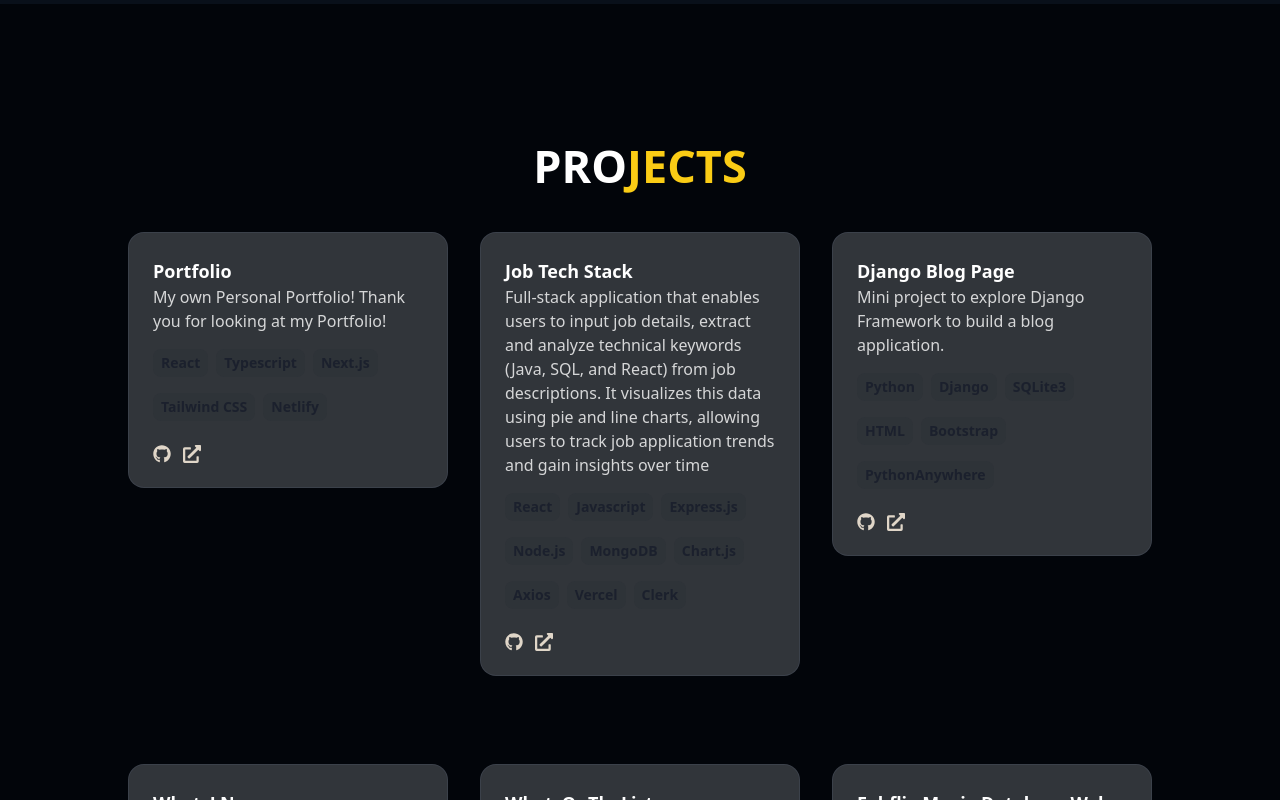
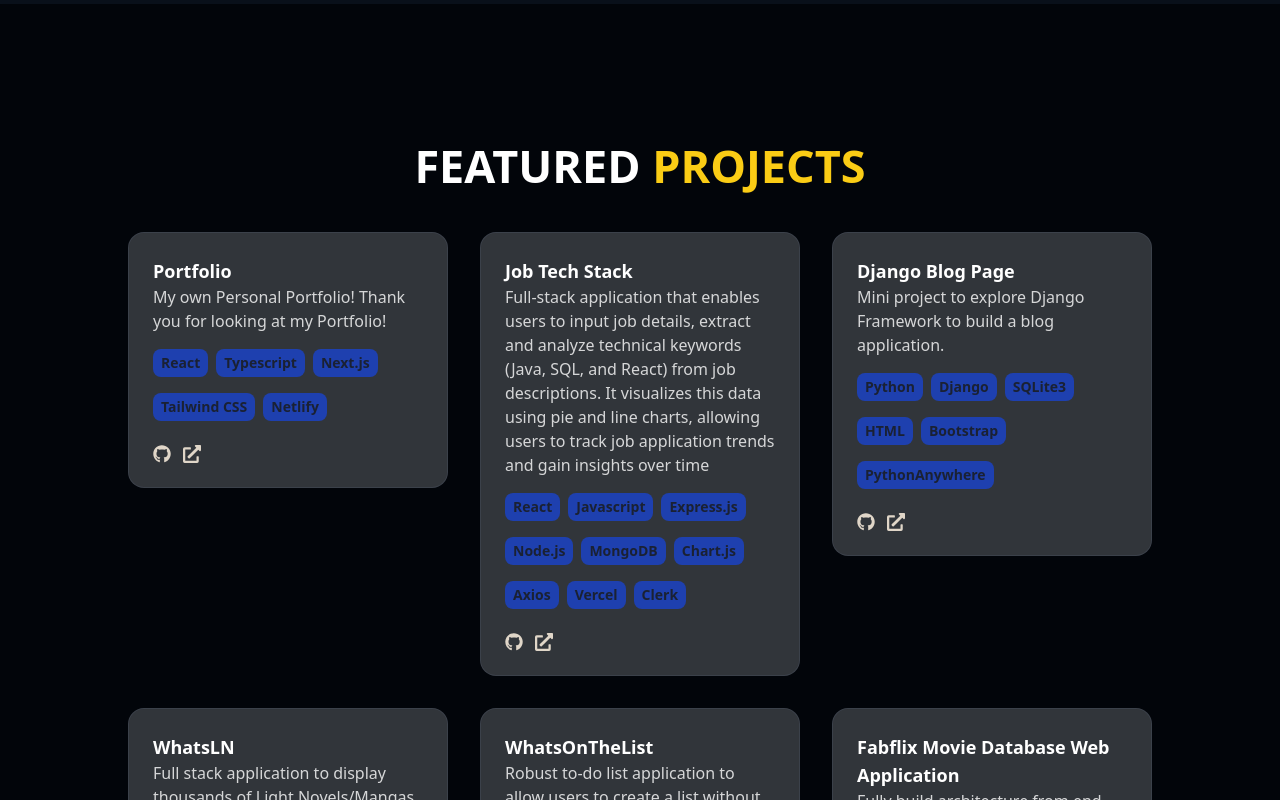
Before and after one commit to AwesomlyC/portfolio, a Next.js app: page / in a window 1280 px wide. Shown: the part 2340-3140 px from the top of the page. Built offline with nearby package versions, Linux system fonts and the light colour scheme.

Commit message:
modified projects styling to match with skills. Also fixed spacing issue for all projects.

```diff
--- a/components/Hero.tsx
+++ b/components/Hero.tsx
@@ -8,9 +8,9 @@
     const link = document.createElement("a");
     link.href = "/Files/Victor_Chhun_Resume_Feb2025.pdf"; // Replace with your file path
     link.download = "VictorChhun-CV.pdf"; // Desired filename for the download
-    // document.body.appendChild(link);
-    // link.click();
-    // document.body.removeChild(link);
+    document.body.appendChild(link);
+    link.click();
+    document.body.removeChild(link);
   };
   return (
     <div
--- a/components/Projects.tsx
+++ b/components/Projects.tsx
@@ -1,7 +1,6 @@
-// import Image from 'next/image'
 import React from "react";
 import ProjectItem from "./ProjectItem";
-
+import Link from "next/link";
 const Projects = () => {
   return (
     <div
@@ -9,9 +8,9 @@
       id="projects"
     >
       <h1 className="heading">
-        Pro<span className="text-yellow-400">jects</span>
+        Featured <span className="text-yellow-400">Projects</span>
       </h1>
-      <div className="w-[80%] pt-[2rem] pb-[3rem] mx-auto grid grid-cols-1 md:grid-cols-2 lg:grid-cols-3 gap-[2rem] ">
+      <div className="w-[80%] pt-[2rem] pb-[2rem] mx-auto grid grid-cols-1 md:grid-cols-2 lg:grid-cols-3 gap-[2rem] ">
           <ProjectItem
             title="Portfolio"
             description={`My own Personal Portfolio! Thank you for looking at my Portfolio!`}
@@ -129,6 +128,9 @@
             githublink="https://github.com/AwesomlyC/IrvineHacks2024"
           />
       </div>
+      <div className='w-[80%] pt-[1.25rem] mx-auto'>
+       <Link href='/projects' className='nav-link text-lg'>&gt; More Projects</Link>
+      </div>
     </div>
   );
 };
--- a/components/SkillsList.tsx
+++ b/components/SkillsList.tsx
@@ -12,7 +12,7 @@
             {skillTitleFirst} {skillTitleSecond ? <span className='text-yellow-400'>{skillTitleSecond}</span> : null}
 
         </text>
-        <div className='mb-6 flex flex-wrap capitalize '>
+        <div className='mb-6 flex flex-wrap capitalize'>
             {skills.map((skill) => (
                 <div className='project-skill bg-blue-800 hover:bg-yellow-600' key = {skill}>{skill} </div>
             ))}
--- a/styles/globals.css
+++ b/styles/globals.css
@@ -19,15 +19,14 @@
   }
   .project-item {
     @apply transform cursor-pointer hover:-translate-y-6
-        transition-all duration-200 relative w-[100%] h-[350px]
-        md:h-[450px] lg:h-[500px];
+        transition-all duration-200 relative w-[100%] h-[100%];
   }
   .project-skill {
     @apply mr-2 last:mr-0 text-base font-medium text-[#1a202c]
-        dark:text-[#edf2f7] list-none bg-[#1a202c]/10 font-semibold
-        text-[#1a202c]/95 dark:bg-[#edf2f7]/10 dark:text-[#edf2f7]/95
-        duration-300 hover:bg-[#1a202c]/[0.175] hover:dark:bg-[#edf2f7]/[0.175]
-        rounded-lg px-2 py-1 my-auto text-sm mt-[1rem];
+        dark:text-[#edf2f7] list-none font-semibold
+        text-[#1a202c]/95  dark:text-[#edf2f7]/95
+        duration-300
+        rounded-lg px-2 py-1 my-auto text-sm mt-[1rem] bg-blue-800 hover:bg-yellow-600;
   }
   .project-icon {
     @apply text-gray-800 invert cursor-pointer hover:text-blue-500 hover:invert-0;
```
